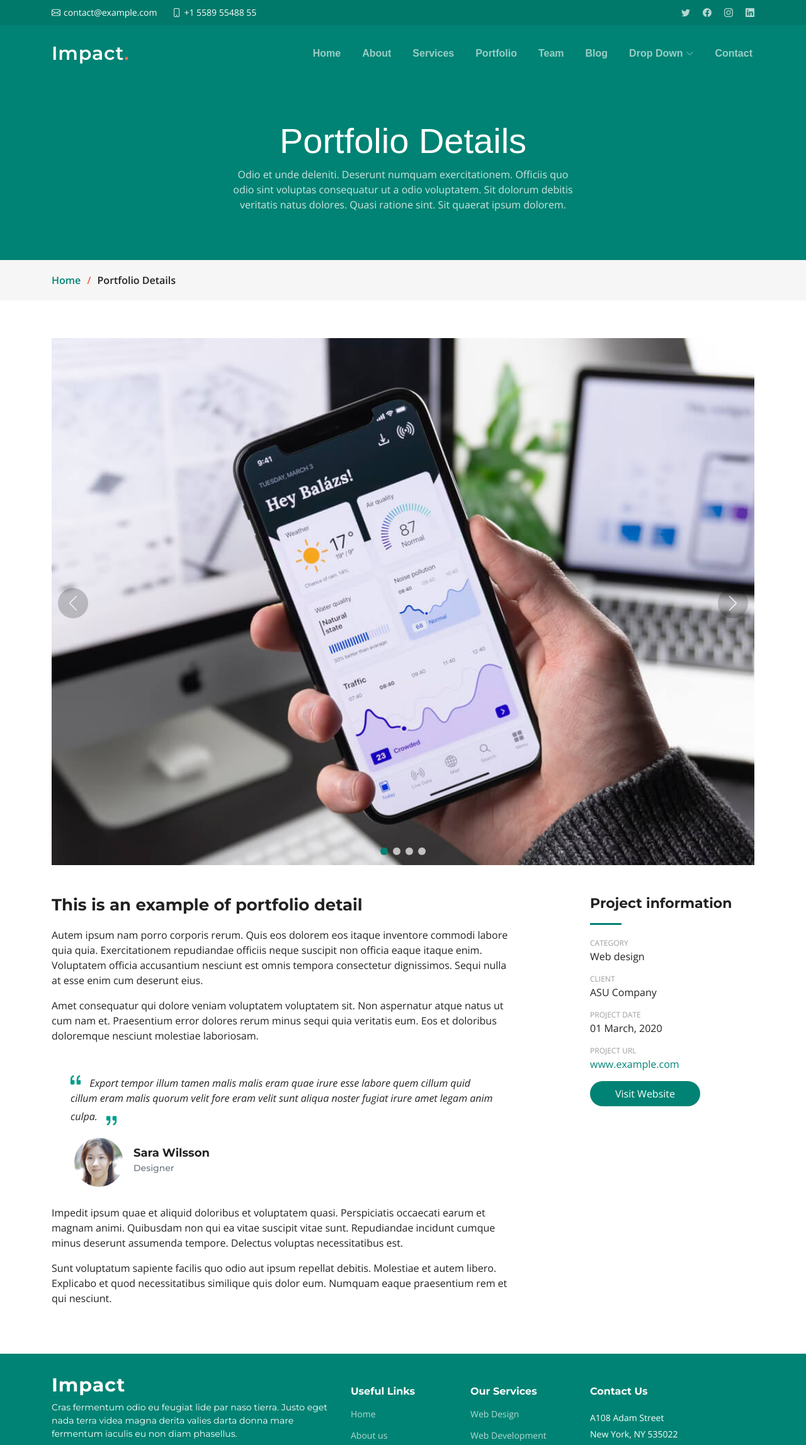
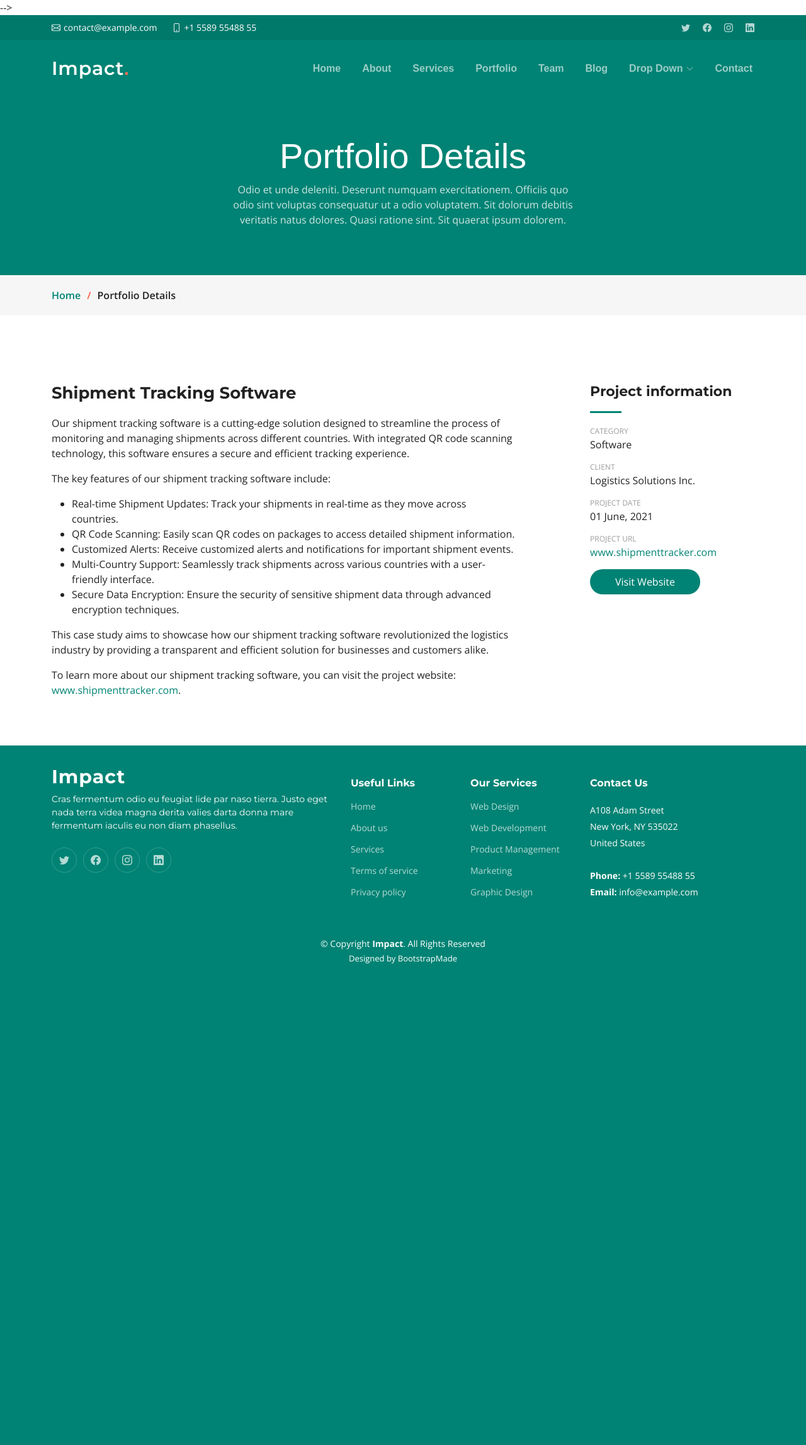
Before and after one commit to rramees/telusko, a Django app: page /hospital-management-system/ in a window 1280 px wide. Shown: the top 2295 px of the page at 63% size. After the commit the page ends 1531 px from the top, so only its background shows below. Run offline with Django 4.2, Linux system fonts and the light colour scheme; some libraries are stand-ins or nearby versions.

```diff
--- a/telusko/urls.py
+++ b/telusko/urls.py
@@ -17,6 +17,7 @@ Including another URLconf
 from django.contrib import admin
 from django.urls import path,include
 
+
 urlpatterns = [
     path ('', include('impact.urls')),
     path('admin/', admin.site.urls),
--- a/templates/hospital_management_system.html
+++ b/templates/hospital_management_system.html
@@ -24,15 +24,16 @@
   <!-- Vendor CSS Files -->
   <link href="{% static 'vendor/bootstrap/css/bootstrap.min.css' %}" rel="stylesheet">
   <link href="{% static 'vendor/bootstrap-icons/bootstrap-icons.css' %}" rel="stylesheet">
-  <link href="{% static 'vendor/aos/aos.css' %}" rel="stylesheet">
-  <link href="{% static 'vendor/glightbox/css/glightbox.min.css' %}" rel="stylesheet">
-  <link href="{% static 'vendor/swiper/swiper-bundle.min.css' %}" rel="stylesheet">
+  <!-- <link href="{% static 'vendor/aos/aos.css' %}" rel="stylesheet"> -->
+  <!-- <link href="{% static 'vendor/glightbox/css/glightbox.min.css' %}" rel="stylesheet">
+  <link href="{% static 'vendor/swiper/swiper-bundle.min.css' %}" rel="stylesheet"> -->
+
   <!-- <link href="assets/vendor/bootstrap/css/bootstrap.min.css" rel="stylesheet">
   <link href="assets/vendor/bootstrap-icons/bootstrap-icons.css" rel="stylesheet">
   <link href="assets/vendor/aos/aos.css" rel="stylesheet">
   <link href="assets/vendor/glightbox/css/glightbox.min.css" rel="stylesheet">
-  <link href="assets/vendor/swiper/swiper-bundle.min.css" rel="stylesheet"> -->
-  <!-- Latest compiled and minified CSS -->
+  <link href="assets/vendor/swiper/swiper-bundle.min.css" rel="stylesheet"> --> -->
+  <!-- Latest compiled and minified CSS
 
 
   <!-- Template Main CSS File -->
@@ -140,63 +141,34 @@
   <div class="container" data-aos="fade-up">
 
     <div class="position-relative h-100">
-          <div class="slides-1 portfolio-details-slider swiper">
-            <div class="swiper-wrapper align-items-center">
-
-              <div class="swiper-slide">
-                <img src="img/portfolio/app-1.jpg" alt="">
-              </div>
-
-              <div class="swiper-slide">
-                <img src="img/portfolio/product-1.jpg" alt="">
-              </div>
-
-              <div class="swiper-slide">
-                <img src="img/portfolio/branding-1.jpg" alt="">
-              </div>
-
-              <div class="swiper-slide">
-                <img src="img/portfolio/books-1.jpg" alt="">
-              </div>
-
-            </div>
-            <div class="swiper-pagination"></div>
-          </div>
-          <div class="swiper-button-prev"></div>
-          <div class="swiper-button-next"></div>
-
+      <!-- Remove the image slider content -->
     </div>
 
     <div class="row justify-content-between gy-4 mt-4">
 
       <div class="col-lg-8">
         <div class="portfolio-description">
-              <h2>This is an example of portfolio detail</h2>
+          <h2>Shipment Tracking Software</h2>
           <p>
-                Autem ipsum nam porro corporis rerum. Quis eos dolorem eos itaque inventore commodi labore quia quia. Exercitationem repudiandae officiis neque suscipit non officia eaque itaque enim. Voluptatem officia accusantium nesciunt est omnis tempora consectetur dignissimos. Sequi nulla at esse enim cum deserunt eius.
+            Our shipment tracking software is a cutting-edge solution designed to streamline the process of monitoring and managing shipments across different countries. With integrated QR code scanning technology, this software ensures a secure and efficient tracking experience.
           </p>
           <p>
-                Amet consequatur qui dolore veniam voluptatem voluptatem sit. Non aspernatur atque natus ut cum nam et. Praesentium error dolores rerum minus sequi quia veritatis eum. Eos et doloribus doloremque nesciunt molestiae laboriosam.
+            The key features of our shipment tracking software include:
+          </p>
+          <ul>
+            <li>Real-time Shipment Updates: Track your shipments in real-time as they move across countries.</li>
+            <li>QR Code Scanning: Easily scan QR codes on packages to access detailed shipment information.</li>
+            <li>Customized Alerts: Receive customized alerts and notifications for important shipment events.</li>
+            <li>Multi-Country Support: Seamlessly track shipments across various countries with a user-friendly interface.</li>
+            <li>Secure Data Encryption: Ensure the security of sensitive shipment data through advanced encryption techniques.</li>
+          </ul>
+
+          <p>
+            This case study aims to showcase how our shipment tracking software revolutionized the logistics industry by providing a transparent and efficient solution for businesses and customers alike.
           </p>
 
-              <div class="testimonial-item">
           <p>
-                  <i class="bi bi-quote quote-icon-left"></i>
-                  Export tempor illum tamen malis malis eram quae irure esse labore quem cillum quid cillum eram malis quorum velit fore eram velit sunt aliqua noster fugiat irure amet legam anim culpa.
-                  <i class="bi bi-quote quote-icon-right"></i>
-                </p>
-                <div>
-                  <img src="img/testimonials/testimonials-2.jpg" class="testimonial-img" alt="">
-                  <h3>Sara Wilsson</h3>
-                  <h4>Designer</h4>
-                </div>
-              </div>
-
-              <p>
-                Impedit ipsum quae et aliquid doloribus et voluptatem quasi. Perspiciatis occaecati earum et magnam animi. Quibusdam non qui ea vitae suscipit vitae sunt. Repudiandae incidunt cumque minus deserunt assumenda tempore. Delectus voluptas necessitatibus est.
-
-              <p>
-                Sunt voluptatum sapiente facilis quo odio aut ipsum repellat debitis. Molestiae et autem libero. Explicabo et quod necessitatibus similique quis dolor eum. Numquam eaque praesentium rem et qui nesciunt.
+            To learn more about our shipment tracking software, you can visit the project website: <a href="#">www.shipmenttracker.com</a>.
           </p>
 
         </div>
@@ -206,10 +178,10 @@
         <div class="portfolio-info">
           <h3>Project information</h3>
           <ul>
-                <li><strong>Category</strong> <span>Web design</span></li>
-                <li><strong>Client</strong> <span>ASU Company</span></li>
-                <li><strong>Project date</strong> <span>01 March, 2020</span></li>
-                <li><strong>Project URL</strong> <a href="#">www.example.com</a></li>
+            <li><strong>Category</strong> <span>Software</span></li>
+            <li><strong>Client</strong> <span>Logistics Solutions Inc.</span></li>
+            <li><strong>Project date</strong> <span>01 June, 2021</span></li>
+            <li><strong>Project URL</strong> <a href="#">www.shipmenttracker.com</a></li>
             <li><a href="#" class="btn-visit align-self-start">Visit Website</a></li>
           </ul>
         </div>
@@ -219,6 +191,7 @@
 
   </div>
 </section><!-- End Portfolio Details Section -->
+
 
   </main><!-- End #main -->
 
@@ -295,16 +268,16 @@
 
   <a href="#" class="scroll-top d-flex align-items-center justify-content-center"><i class="bi bi-arrow-up-short"></i></a>
 
-  <div id="preloader"></div>
+  <!-- <div id="preloader"></div> -->
 
   <!-- Vendor JS Files -->
-  <script src="vendor/bootstrap/js/bootstrap.bundle.min.js"></script>
-  <script src="vendor/aos/aos.js"></script>
-  <script src="vendor/glightbox/js/glightbox.min.js"></script>
-  <script src="vendor/purecounter/purecounter_vanilla.js"></script>
-  <script src="vendor/swiper/swiper-bundle.min.js"></script>
-  <script src="vendor/isotope-layout/isotope.pkgd.min.js"></script>
-  <script src="vendor/php-email-form/validate.js"></script>
+  <script src="{% static 'vendor/bootstrap/js/bootstrap.bundle.min.js' %}" ></script>
+  <script src="{% static 'vendor/aos/aos.js' %}" ></script>
+  <script src="{% static 'vendor/glightbox/js/glightbox.min.js' %}" ></script>
+  <script src="{% static 'vendor/purecounter/purecounter_vanilla.js' %}" ></script>
+  <script src="{% static 'vendor/swiper/swiper-bundle.min.js' %}" ></script>
+  <script src="{% static 'vendor/isotope-layout/isotope.pkgd.min.js' %}" ></script>
+  <script src="{% static 'vendor/php-email-form/validate.js' %}" ></script>
 
   <!-- Template Main JS File -->
   <script src="assets/js/main.js"></script>
```
Lines whose indentation alone changed are shown as unchanged.
